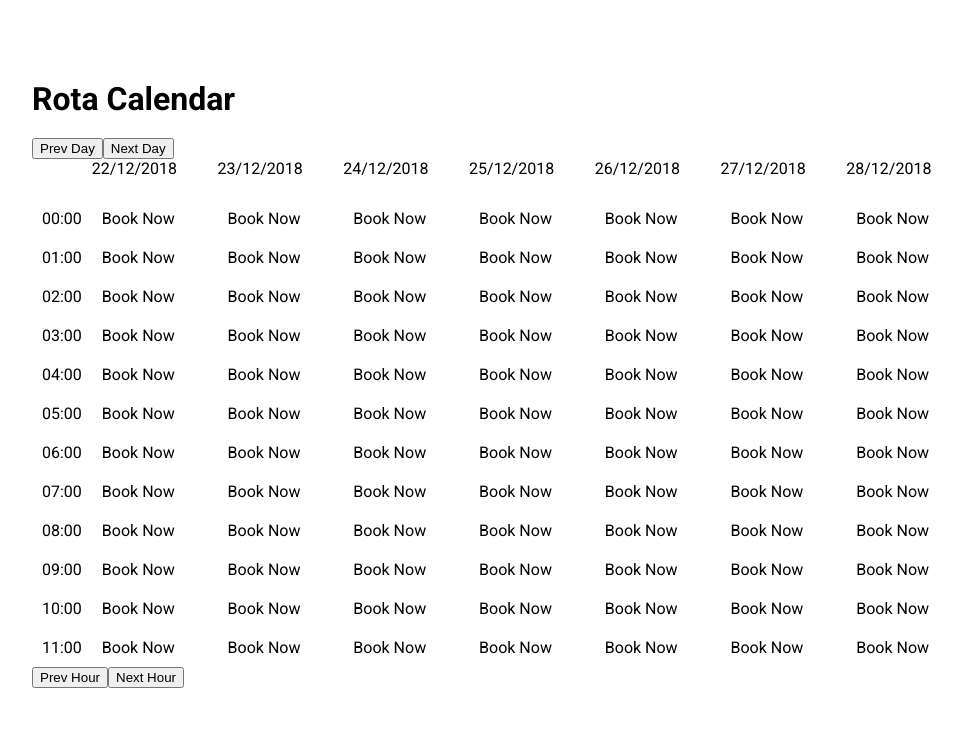
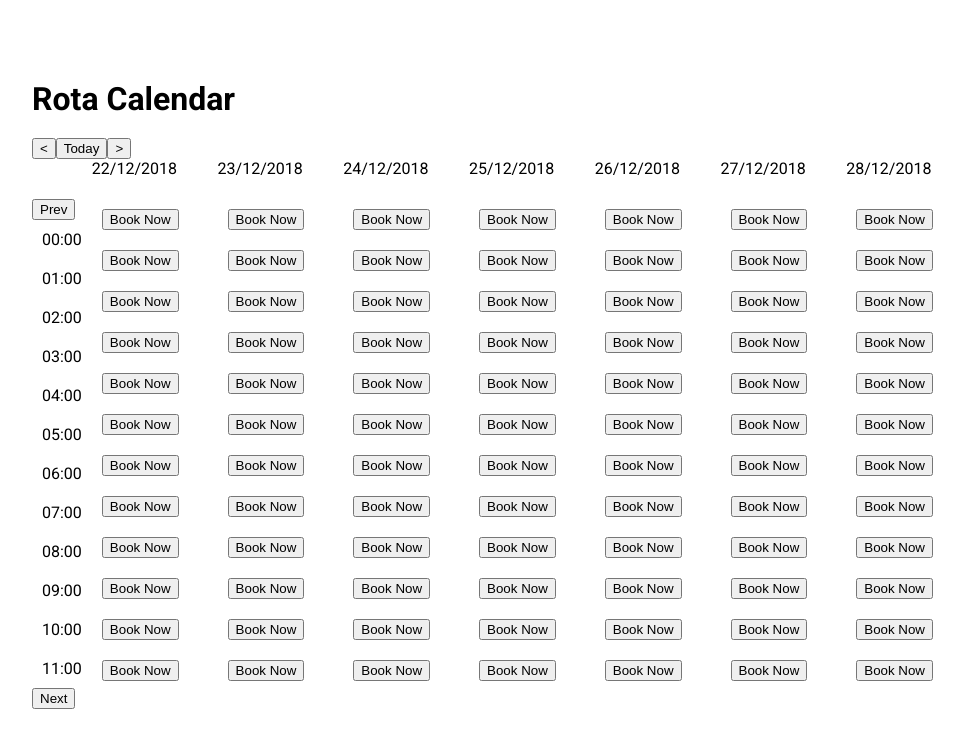
Before and after one commit to jtparrett/rota-calendar, a React (Create React App) app: page / in a window 1280 px wide. Shown: the top 748 px of the page, without its empty margins (138-1102 px from the left). Built offline with nearby package versions, Linux system fonts and the light colour scheme.

Commit message:
use context api for calendar state

```diff
--- a/src/atoms/Day/index.tsx
+++ b/src/atoms/Day/index.tsx
@@ -20,23 +20,22 @@ const Header = styled.div`
 `
 
 // Render
-const Day = ({ date, hourOffset }) => (
+const Day = ({ date }) => (
   <Main>
     <Header>
       <Typpography>{date.format('DD/MM/YYYY')}</Typpography>
     </Header>
 
-   <HoursList
-    hourOffset={hourOffset}
-    renderItem={(date) => (
-      <Slot key={date.format('HH:mm')} title="Book Now" />
+    <HoursList renderItem={(date) => (
+      <Slot key={date.format('HH:mm')}>
+        <button>Book Now</button>
+      </Slot>
     )} />
   </Main>
 )
 
 Day.propTypes = {
-  date: PropTypes.any,
-  hourOffset: PropTypes.number
+  date: PropTypes.any
 }
 
 export default Day
--- a/src/atoms/Slot/index.tsx
+++ b/src/atoms/Slot/index.tsx
@@ -1,9 +1,5 @@
 import React from 'react'
-import PropTypes from 'prop-types'
 import styled from 'styled-components'
-
-// Atoms
-import Typpography from '../Typography'
 
 // Styles
 const Main = styled.div`
@@ -11,14 +7,8 @@ const Main = styled.div`
 `
 
 // Render
-const Slot = ({ title }) => (
+export default ({ children }) => (
   <Main>
-    <Typpography>{title}</Typpography>
+    {children}
   </Main>
 )
-
-Slot.propTypes = {
-  title: PropTypes.string
-}
-
-export default Slot
--- /dev/null
+++ b/src/context/calendar.tsx
@@ -0,0 +1,62 @@
+import React,{ useState } from 'react'
+import PropTypes from 'prop-types'
+
+// Config
+import {hoursToShow} from '../config'
+
+// Context
+const CalendarContext = React.createContext({})
+
+// Methods
+const incrementFactory = (hourOffset: number, setHourOffset) => () => {
+  setHourOffset(Math.min(hourOffset + 1, 24 - hoursToShow))
+}
+
+const decrementFactory = (hourOffset: number, setHourOffset) => () => {
+  setHourOffset(Math.max(hourOffset - 1, 0))
+}
+
+// Provider
+export const CalendarProvider = ({children}) => {
+  const [dayOffset, setDayOffset] = useState(0)
+  const [hourOffset, setHourOffset] = useState(0)
+
+  const incrementHourOffset = incrementFactory(hourOffset, setHourOffset)
+  const decrementHourOffset = decrementFactory(hourOffset, setHourOffset)
+
+  const value: object = {
+    dayOffset,
+    setDayOffset,
+    hourOffset,
+    incrementHourOffset,
+    decrementHourOffset
+  }
+
+  return (
+    <CalendarContext.Provider value={value}>
+      {children}
+    </CalendarContext.Provider>
+  )
+}
+
+// Consumer HOC
+export const withCalendar = (Component) => {
+  return (props) => (
+    <CalendarContext.Consumer>
+      {(calendarProps: object) => (
+        <Component {...calendarProps} {...props} />
+      )}
+    </CalendarContext.Consumer>
+  )
+}
+
+withCalendar.propTypes = {
+  Component: PropTypes.element.isRequired
+}
+
+// Consumer Component
+export const CalendarConsumer = ({children}) => (
+  <CalendarContext.Consumer>
+    {children}
+  </CalendarContext.Consumer>
+)
--- a/src/molecules/CalendarDays/index.tsx
+++ b/src/molecules/CalendarDays/index.tsx
@@ -7,6 +7,9 @@ import Day from '../../atoms/Day'
 
 // Config
 import {daysToShow} from '../../config'
+
+// Context
+import {withCalendar} from '../../context/calendar'
 
 // Methods
 const useDays = (dayOffset: number) => {
@@ -19,7 +22,7 @@ const useDays = (dayOffset: number) => {
 }
 
 // Render
-const CalendarDays = ({ hourOffset, dayOffset }) => {
+const CalendarDays = ({ dayOffset }) => {
   const days: any[] = useDays(dayOffset)
 
   return (
@@ -27,7 +30,6 @@ const CalendarDays = ({ hourOffset, dayOffset }) => {
       {days.map(date => (
         <Day
           key={date.format('DD/MM/YYYY')}
-          hourOffset={hourOffset}
           date={date} />
       ))}
     </React.Fragment>
@@ -35,8 +37,7 @@ const CalendarDays = ({ hourOffset, dayOffset }) => {
 }
 
 CalendarDays.propTypes = {
-  hourOffset: PropTypes.number,
-  dayOffset: PropTypes.number
+  dayOffset: PropTypes.number.isRequired
 }
 
-export default CalendarDays
+export default withCalendar(CalendarDays)
--- a/src/molecules/CalendarHours/index.tsx
+++ b/src/molecules/CalendarHours/index.tsx
@@ -2,7 +2,11 @@ import React from 'react'
 import styled from 'styled-components'
 import PropTypes from 'prop-types'
 
+// Context
+import {withCalendar} from '../../context/calendar'
+
 // Atoms
+import Typpography from '../../atoms/Typography'
 import HoursList from '../../atoms/HoursList'
 import Slot from '../../atoms/Slot'
 
@@ -15,18 +19,23 @@ const Main = styled.div`
 `
 
 // Render
-const CalendarHours = ({ hourOffset }) => (
+const CalendarHours = ({ hourOffset, incrementHourOffset, decrementHourOffset }) => (
   <Main>
+    <button onClick={decrementHourOffset}>Prev</button>
     <HoursList
-      hourOffset={hourOffset}
       renderItem={(date) => (
-        <Slot key={date.format('HH:mm')} title={date.format('HH:mm')} />
+        <Slot key={date.format('HH:mm')}>
+          <Typpography>{date.format('HH:mm')}</Typpography>
+        </Slot>
       )} />
+      <button onClick={incrementHourOffset}>Next</button>
   </Main>
 )
 
 CalendarHours.propTypes = {
-  hourOffset: PropTypes.number
+  hourOffset: PropTypes.number.isRequired,
+  incrementHourOffset: PropTypes.func.isRequired,
+  decrementHourOffset: PropTypes.func.isRequired
 }
 
-export default CalendarHours
+export default withCalendar(CalendarHours)
--- a/src/organisms/Calendar/index.tsx
+++ b/src/organisms/Calendar/index.tsx
@@ -1,8 +1,11 @@
-import React, {useState} from 'react'
+import React from 'react'
 import styled from 'styled-components'
 
 // Config
 import {hoursToShow} from '../../config'
+
+// Context
+import {CalendarProvider, CalendarConsumer} from '../../context/calendar'
 
 // Molecules
 import CalendarDays from '../../molecules/CalendarDays'
@@ -13,36 +16,22 @@ const Main = styled.div`
   display: flex;
 `
 
-// Methods
-const incrementHour = (hourOffset, setHourOffset) => () => {
-  setHourOffset(Math.min(hourOffset + 1, 24 - hoursToShow))
-}
+// Render
+export default () => (
+  <CalendarProvider>
+    <CalendarConsumer>
+      {({ dayOffset, setDayOffset }) => (
+        <React.Fragment>
+          <button onClick={() => setDayOffset(dayOffset - 1)}>&lt;</button>
+          <button onClick={() => setDayOffset(0)}>Today</button>
+          <button onClick={() => setDayOffset(dayOffset + 1)}>&gt;</button>
+        </React.Fragment>
+      )}
+    </CalendarConsumer>
 
-const decrementHour = (hourOffset, setHourOffset) => () => {
-  setHourOffset(Math.max(hourOffset - 1, 0))
-}
-
-// Render
-export default () => {
-  const [dayOffset, setDayOffset] = useState(0)
-  const [hourOffset, setHourOffset] = useState(0)
-
-  return (
-    <React.Fragment>
-      <button onClick={() => setDayOffset(dayOffset - 1)}>Prev Day</button>
-      <button onClick={() => setDayOffset(dayOffset + 1)}>Next Day</button>
-
-      <Main>
-        <CalendarHours
-          hourOffset={hourOffset} />
-
-        <CalendarDays
-          hourOffset={hourOffset}
-          dayOffset={dayOffset} />
-      </Main>
-
-      <button onClick={decrementHour(hourOffset, setHourOffset)}>Prev Hour</button>
-      <button onClick={incrementHour(hourOffset, setHourOffset)}>Next Hour</button>
-    </React.Fragment>
-  )
-}
+    <Main>
+      <CalendarHours />
+      <CalendarDays />
+    </Main>
+  </CalendarProvider>
+)
```
Also changed, not shown: src/atoms/HoursList/index.tsx (+7 -4 lines).
